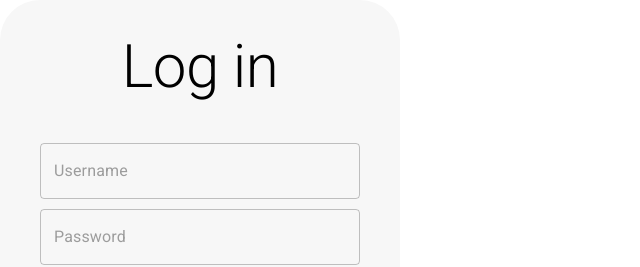
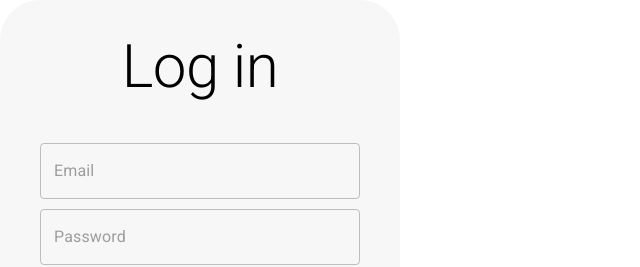
Before and after one commit to Nutsu31/Chat-App, a React (Vite) app: page / in a window 1280 px wide. Shown: the top 267 px of the page, without its empty margins (0-640 px from the left). Built offline with nearby package versions, Linux system fonts and the light colour scheme.

Commit message:
validate login

```diff
--- a/src/pages/LogInScreen.tsx
+++ b/src/pages/LogInScreen.tsx
@@ -8,7 +8,20 @@ const LogInScreen = () => {
   const { register, handleSubmit, reset } = useForm();
 
   const onSubmit = handleSubmit((data) => {
-    console.log(data);
+    axios({
+      method: "POST",
+      headers: {
+        "Content-Type": "application/json",
+      },
+      url: "http://localhost:5000/log-in",
+      data: {
+        email: data.email,
+        password: data.password,
+      },
+    })
+      .then((res) => console.log(res.data))
+      .catch((err) => console.log(err.response.data));
+
     reset({
       username: "",
       password: "",
@@ -40,14 +53,14 @@ const LogInScreen = () => {
         onSubmit={onSubmit}
       >
         <TextField
-          placeholder="Username"
+          placeholder="Email"
           type="text"
-          {...register("username")}
+          {...register("email", { required: true })}
         />
         <TextField
           placeholder="Password"
           type="password"
-          {...register("password")}
+          {...register("password", { required: true })}
         />
         <Button variant="contained" type="submit">
           Log in
```
